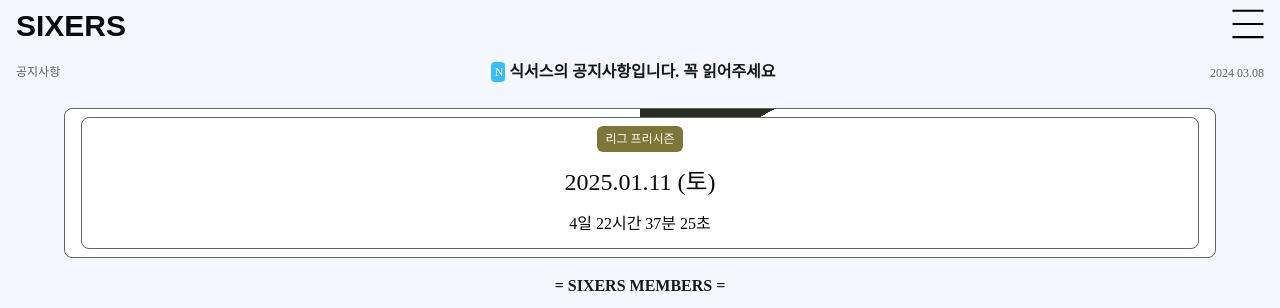
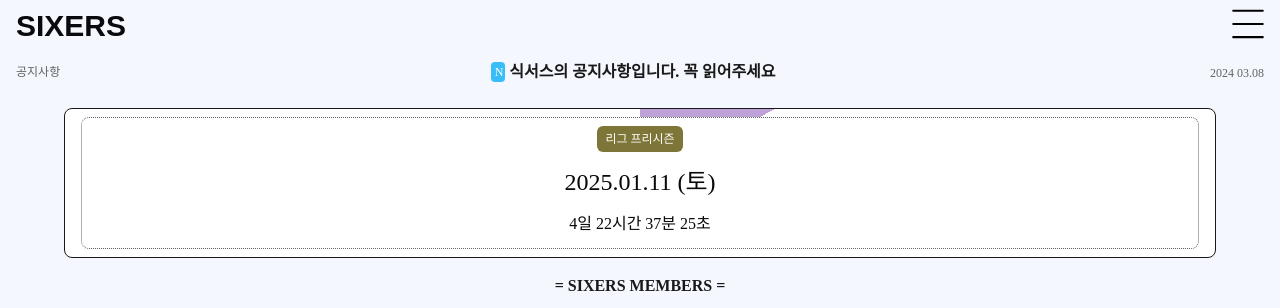
Before and after one commit to eiru123/team-master, a Next.js app: page /team/board in a window 1280 px wide. Shown: the top 308 px of the page. Built offline with nearby package versions, Linux system fonts and the light colour scheme; grey boxes are pictures that could not be loaded; a web font is replaced by a local one.

Commit message:
메인/투표박스 로딩바 수정

```diff
--- a/src/app/team/board/_components/voteContainer.css
+++ b/src/app/team/board/_components/voteContainer.css
@@ -1,7 +1,7 @@
 /* VoteContainer */
 .vote-container {
   width: 90%;
-  border: 1px solid #5c665f;
+  border: 1px solid #191919;
   border-radius: 8px;
   margin: 16px auto;
   padding: 8px;
@@ -13,7 +13,7 @@
 
   /* Background with conic-gradient */
   background: conic-gradient(
-    #292d23 calc(var(--percent) * 3.6deg),
+    #bea1d7 calc(var(--percent) * 3.6deg),
     white 0deg
   );
 }
@@ -26,7 +26,7 @@
   align-items: center;
 
   width: calc(100% - 16px);
-  border: 1px solid #5c665f;
+  border: 1px dotted #5c665f;
   border-radius: 8px;
   padding: 8px;
 }
@@ -41,7 +41,7 @@
 }
 
 .inner-container.team-p {
-  background-color: #7661fb;
+  background-color: #9966cc;
   color: #fff;
 }
 
```
